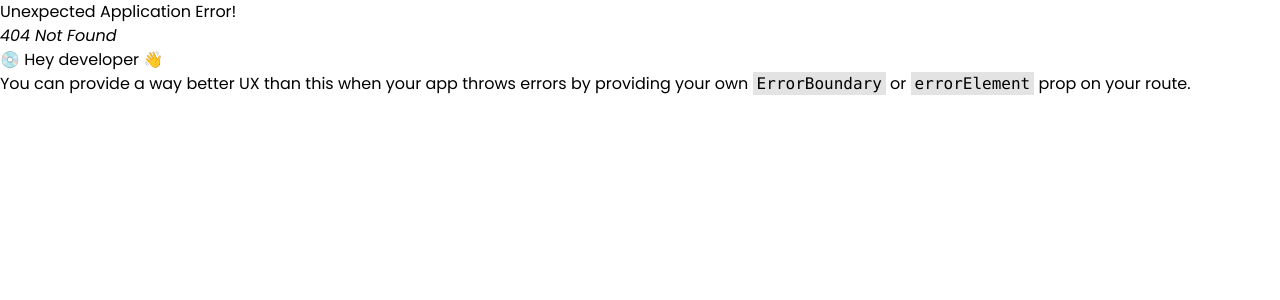
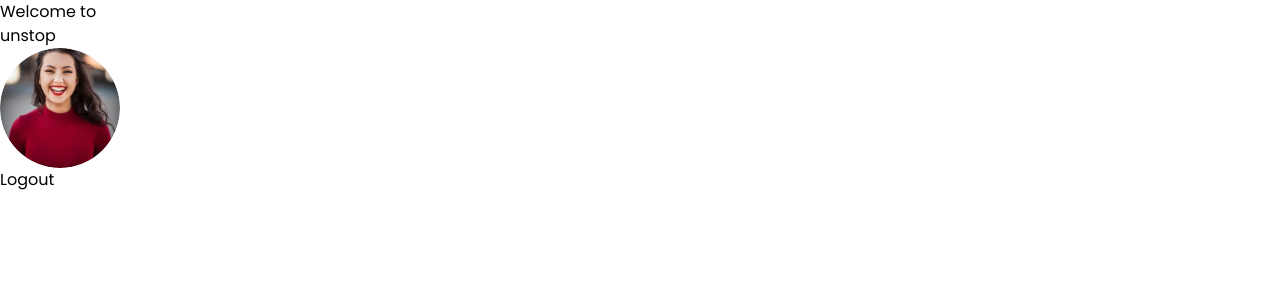
Before and after one commit to PinakiRay-webdev/Unstop-task, a React (Vite) app: page /home in a window 1280 px wide. Before the commit this address had no page. Shown: the top 300 px of the page. Built offline with nearby package versions, Linux system fonts and the light colour scheme; sample sign-in values are in the browser's storage.

Commit message:
used the proper router paths as mentioned in the task description

```diff
--- a/src/App.jsx
+++ b/src/App.jsx
@@ -9,7 +9,7 @@ const App = () => {
   const ProtectedRoute = () =>{
     const getUser = JSON.parse(localStorage.getItem('userCredentials'));
     const isAuthenticated = getUser ? true : false;
-    return isAuthenticated ? <Outlet/> : <Navigate to="/login"/>
+    return isAuthenticated ? <Outlet/> : <Navigate to="/auth/login"/>
   }
 
   const endpoints = createBrowserRouter([
@@ -18,13 +18,13 @@ const App = () => {
       element : <ProtectedRoute/>,
       children : [
         {
-          path : '/',
+          path : '/home',
           element : <Home/>
         },
       ]
     },
     {
-      path: "/login",
+      path: "/auth/login",
       element: (
         <>
           <Login />
--- a/src/Authentication/Login.jsx
+++ b/src/Authentication/Login.jsx
@@ -39,7 +39,7 @@ const Login = () => {
       }))
 
       setTimeout(() => {
-        navigate('/')
+        navigate('/home')
       }, 1000);
     } catch (error) {
       toast.dismiss()
--- a/src/Pages/Home/Home.jsx
+++ b/src/Pages/Home/Home.jsx
@@ -18,7 +18,7 @@ const Home = () => {
       toast.dismiss()
       toast.success('Logged out successfully' , {theme : 'dark'})
       localStorage.clear()
-      navigate('/login')
+      navigate('/auth/login')
     }).catch((error)=>{
       toast.dismiss();
       toast.error(error.message , {theme : 'dark'})
```
